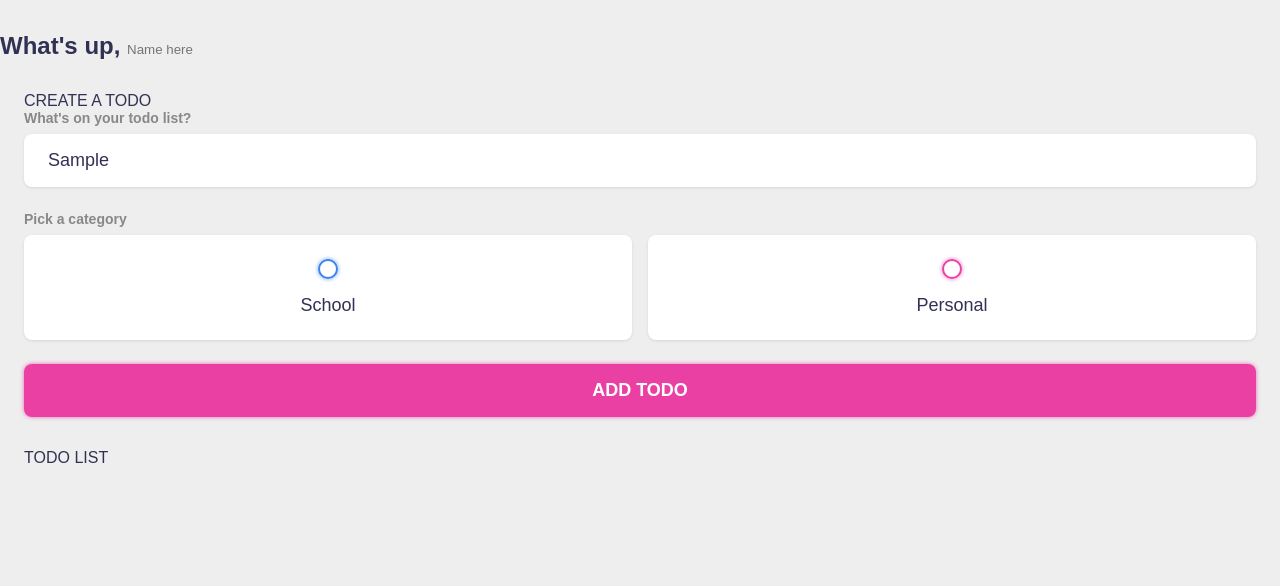
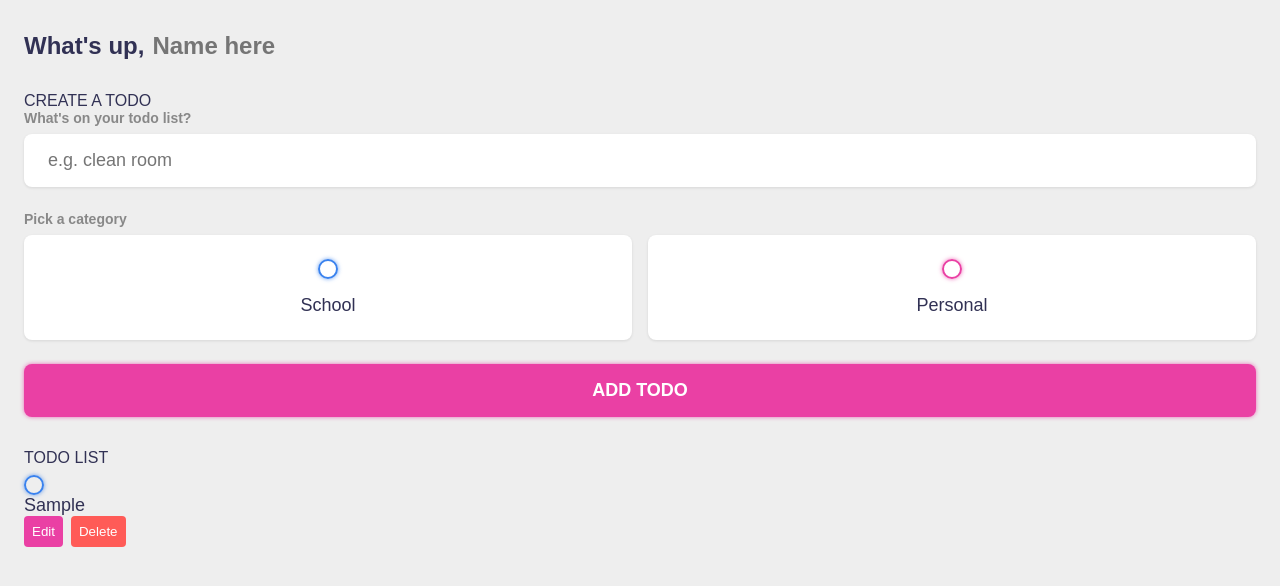
Before and after one commit to amoore2829/TodoListAugust11-2022, a plain HTML site: page index.html in a window 1280 px wide. Both pictures are taken after typing "Sample" into the empty fields and a click on the input "Add todo". Drawn offline with Linux system fonts and the light colour scheme.

Commit message:
Finished implementing JavaScript functionality and edited index.html

```diff
--- a/index.html
+++ b/index.html
@@ -6,16 +6,16 @@
         <meta name="viewport" content="width=device-width, initial-scale=1.0">
         <title>Todo List August 2022</title>
 
+        <link rel="stylesheet" href="main.css" />
         <link rel="preconnect" href="https://fonts.googleapis.com">
         <link rel="preconnect" href="https://fonts.gstatic.com" crossorigin>
         <link href="https://fonts.googleapis.com/css2?family=Poppins:ital,wght@0,200;1,200&display=swap" rel="stylesheet">
 
-        <link rel="stylesheet" href="main.css" />
     </head>
     <body>
         <main class="app">
 
-            <section class="greeting"></section>
+            <section class="greeting">
                 <h2 class="title">
                     What's up, <input type="text" id="name" placeholder="Name here">
                 </h2>
@@ -24,7 +24,7 @@
 
             <section class="create-todo">
             </h3>CREATE A TODO</h3>
-            <form action="" id="new-todo-form"></form>
+            <form id="new-todo-form">
                 <h4>What's on your todo list?</h4>
                 <input
                     type="text"
@@ -61,7 +61,7 @@
 
             <section class="todolist">
             <h3>TODO LIST</h3>
-            <div class = "list" id="todo-list">
+            <div class = "list" id="todo-list"></div>
                 <!-- div class="todo-item"></div>
                     <label>
                         <input type="checkbox" />
@@ -88,9 +88,9 @@
             <div class="actions">
                 <button class="edit">Edit</button>
                 <button class="delete">Delete</button !-->
-            </div>
+
         </section>
-                </main>
+    </main>
 
         <script src="main.js"></script>
     </body>
--- a/main.css
+++ b/main.css
@@ -1,7 +1,7 @@
 /* Variables */
 :root {
 	--primary: #EA40A4;
-	--school: #3a82ee;
+	--business: #3a82ee;
 	--personal: var(--primary);
 	--light: #EEE;
 	--grey: #888;
@@ -10,7 +10,7 @@
 
 	--shadow: 0 1px 3px rgba(0, 0, 0, 0.1);
 
-	--school-glow: 0px 0px 4px rgba(58, 130, 238, 0.75);
+	--business-glow: 0px 0px 4px rgba(58, 130, 238, 0.75);
 	--personal-glow: 0px 0px 4px rgba(234, 64, 164, 0.75);
 }
 /* End of Variables */
@@ -118,8 +118,8 @@ input[type="checkbox"] {
 	width: 20px;
 	height: 20px;
 	border-radius: 999px;
-	border: 2px solid var(--school);
-	box-shadow: var(--school-glow);
+	border: 2px solid var(--business);
+	box-shadow: var(--business-glow);
 }
 
 .bubble.personal {
@@ -133,8 +133,8 @@ input[type="checkbox"] {
 	opacity: 0;
 	width: 0px;
 	height: 0px;
-	background-color: var(--school);
-	box-shadow: var(--school-glow);
+	background-color: var(--business);
+	box-shadow: var(--business-glow);
 	border-radius: 999px;
 	transition: 0.2s ease-in-out;
 }
--- a/main.js
+++ b/main.js
@@ -0,0 +1,132 @@
+window.addEventListener('load', () => {
+//Gets any todos saved in local storage, todos is a global variable
+    todos = JSON.parse(localStorage.getItem('todos')) || [];
+    const nameInput = document.querySelector('#name');
+    const newTodoForm = document.querySelector('#new-todo-form');
+
+    //Sets username "Name here" to user input
+    const username = localStorage.getItem('username') || '';
+
+    nameInput.value = username;
+
+    //Saves user input even when page is refreshed
+    nameInput.addEventListener('change', (e) =>  {
+        localStorage.setItem('username', e.target.value);
+    })
+
+    newTodoForm.addEventListener('submit', e => {
+        e.preventDefault();
+
+        //gets content from index.html form "name-content"
+        const todo = {
+            content: e.target.elements.content.value,
+            category: e.target.elements.category.value,
+            done: false,
+        //Gives a time the todo was created
+            createdAt: new Date().getTime()
+        }
+
+        //Adds new todo to the array
+        todos.push(todo);
+
+        //turns todo lists into a string and saves items to local storage
+        localStorage.setItem('todos', JSON.stringify(todos));
+
+        //resets so fields are no longer filled (textbox and ticks)
+        e.target.reset();
+
+        DisplayTodos()
+    })
+
+    DisplayTodos()
+})
+
+function DisplayTodos() {
+    const todoList = document.querySelector('#todo-list');
+    todoList.innerHTML = "";
+
+    todos.forEach(todo => {
+        const todoItem = document.createElement('div');
+        todoItem.classList.add('todo-item');
+
+        const label = document.createElement('label');
+        const input = document.createElement('input');
+        const span = document.createElement('span');
+        const content = document.createElement('div');
+        const actions = document.createElement('div');
+        const edit = document.createElement('button');
+        const deleteButton = document.createElement('button');
+
+        //Check to select if task is finished or not
+        input.type = 'checkbox';
+        input.checked = todo.done;
+        span.classList.add('bubble');
+
+        //tells if blue or pink
+        if (todo.category == 'personal') {
+            span.classList.add('personal');
+        }
+        else {
+            span.classList.add('school');
+        }
+
+        content.classList.add('todo-content');
+        actions.classList.add('actions');
+        edit.classList.add('edit');
+        deleteButton.classList.add('delete');
+
+        //Creates a new text element and displays todo items
+        content.innerHTML = `<input type="text" value="${todo.content}" readonly >`;
+        edit.innerHTML = 'Edit';
+        deleteButton.innerHTML = 'Delete';
+
+        label.appendChild(input);
+        label.appendChild(span);
+        actions.appendChild(edit);
+        actions.appendChild(deleteButton);
+        todoItem.appendChild(label);
+        todoItem.appendChild(content);
+        todoItem.appendChild(actions);
+        todoList.appendChild(todoItem);
+
+        //Set todos to done if checked
+        if (todo.done) {
+            todoItem.classList.add('done');
+        }
+
+        //Calls local storage every time user updates todo
+        input.addEventListener('change', (e) => {
+            todo.done = e.target.checked;
+            localStorage.setItem('todos', JSON.stringify(todos));
+
+            if(todo.done) {
+                todoItem.classList.add('done');
+            }
+        else {
+            todoItem.classList.remove('done');
+        }
+
+        DisplayTodos();
+        })
+
+        edit.addEventListener('click', (e) => {
+            const input = content.querySelector('input');
+            input.removeAttribute('readonly');
+            //Highlights input
+            input.focus();
+            //If clicked outside input field, editing will stop
+            input.addEventListener('blur', (e) => {
+                input.setAttribute('readonly', true);
+                todo.content = e.target.value;
+                localStorage.setItem('todos', JSON.stringify(todos));
+                DisplayTodos();
+            })
+        })
+
+        deleteButton.addEventListener('click', (e) => {
+            todos = todos.filter(t => t != todo);
+            localStorage.setItem('todos', JSON.stringify(todos));
+            DisplayTodos();
+        })
+    })
+}
```
Lines whose indentation alone changed are shown as unchanged.
